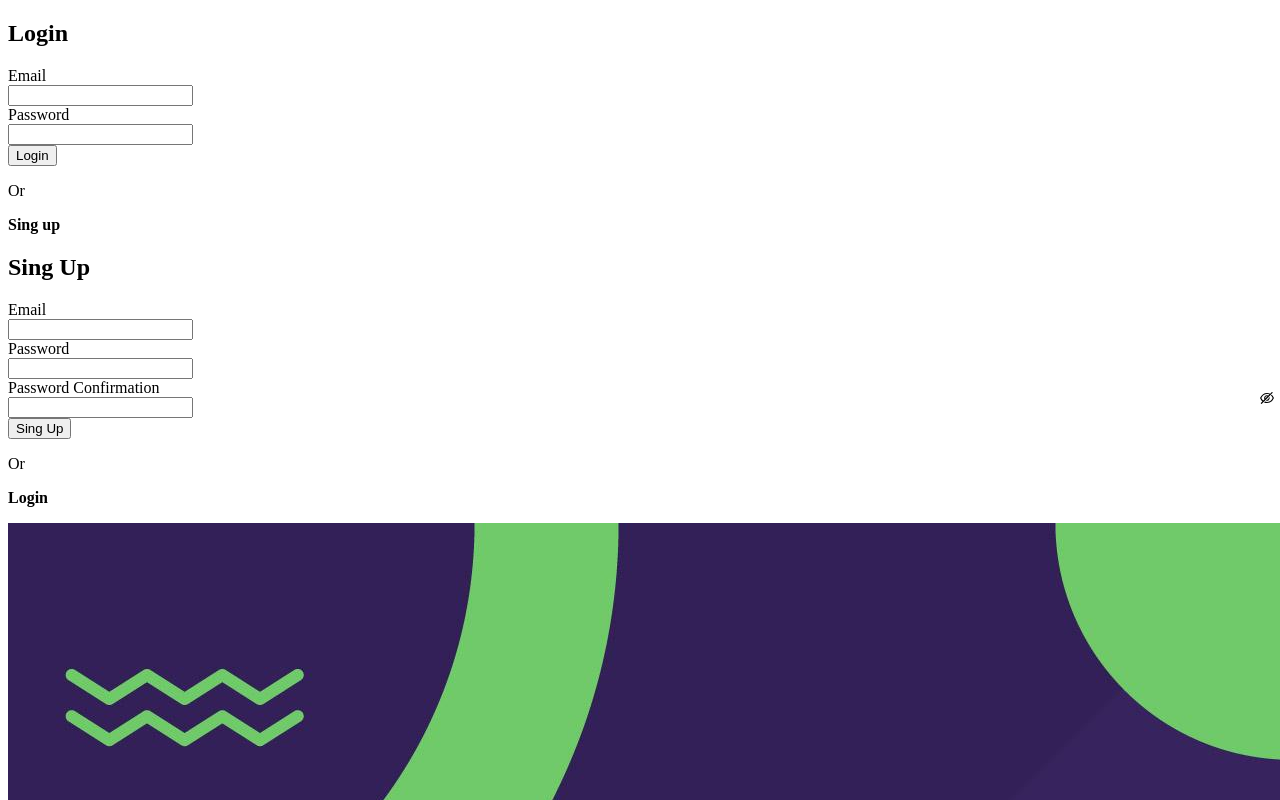
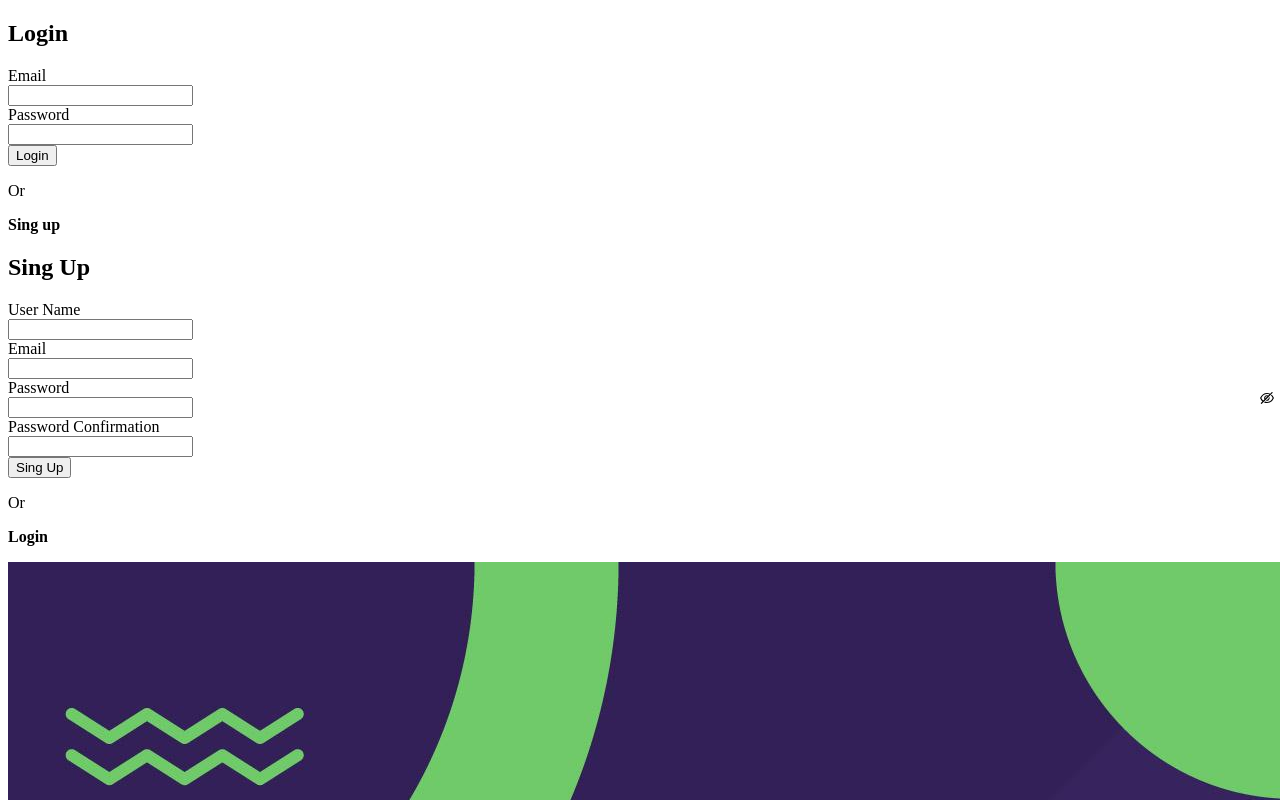
Before and after one commit to irontrooper7/login-register-form-app, a Next.js app: page / in a window 1280 px wide. Shown: the top 800 px of the page. Built offline with nearby package versions, Linux system fonts and the light colour scheme.

Commit message:
[add] changes in sing up information and create api file

```diff
--- a/components/forms/RegisterForm.jsx
+++ b/components/forms/RegisterForm.jsx
@@ -2,6 +2,8 @@ import { Formik, Form, Field } from 'formik';
 import * as Yup from 'yup';
 
 const DataUserSingUpSchema = Yup.object().shape({
+	userName: Yup.string()
+		.required('Please enter a user name'),
 	email: Yup.string()
 		.email('Please enter a valid email')
 		.required('Please enter a valid email'),
@@ -16,7 +18,7 @@ export default function SingUpForm() {
 	return (
 		<div className='form'>
 			<Formik
-				initialValues={{email: '', password: '', passwordConfirmation: ''}}
+				initialValues={{userName: '', email: '', password: ''}}
 				validationSchema={DataUserSingUpSchema}
 				onSubmit={values => {
 					console.log(values);
@@ -26,6 +28,13 @@ export default function SingUpForm() {
 					<Form>
 						<div className='is-flex is-flex-direction-column mb-5'>
 							<h1 className='has-text-centered mb-3'><strong>Sing Up</strong></h1>
+							<div className='field'>
+								<label className='label'>User Name</label>
+								<div className='control'>
+									<Field className="input" name="userName" type="userName" />
+								</div>
+								{errors.userName && touched.userName ? (<p className="help is-danger">{errors.userName}</p>) : null}
+							</div>
 							<div className='field'>
 								<label className='label'>Email</label>
 								<div className='control'>
--- a/src/pages/api/hello.js
+++ b/src/pages/api/users.js
@@ -1,5 +1,10 @@
 // Next.js API route support: https://nextjs.org/docs/api-routes/introduction
 
 export default function handler(req, res) {
-  res.status(200).json({ name: 'John Doe' })
+  res.status(200).json({
+    user1: {
+      email: 'test@dev.com',
+      password: 'johndoetest1'
+    }
+  })
 }
```
Also changed, not shown: src/pages/userPage.js (added, +11 -0 lines), src/pages/index.js (indentation only).
